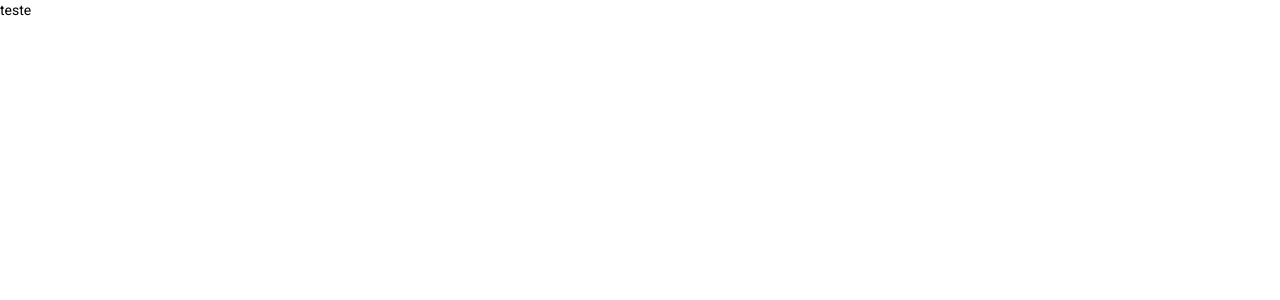
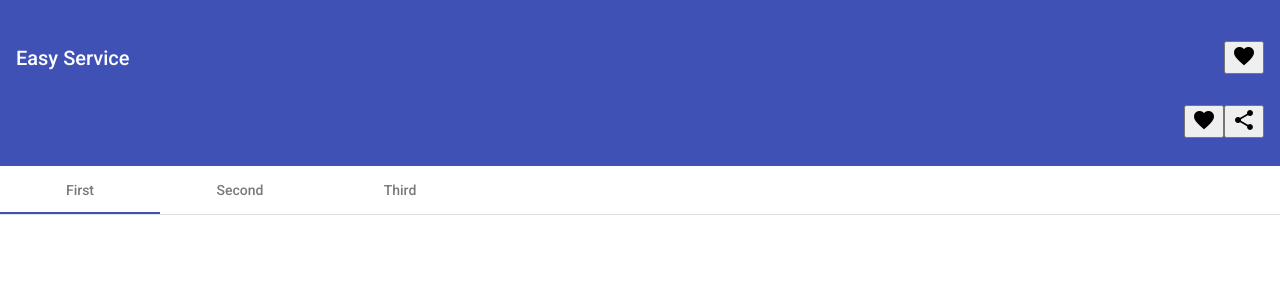
Before and after one commit to matheusnuneso/easy-service, an Angular app: page / in a window 1280 px wide. Shown: the top 300 px of the page. Built offline with nearby package versions, Linux system fonts and the light colour scheme.

Commit message:
add tool bar

```diff
--- a/src/app/app.component.css
+++ b/src/app/app.component.css
@@ -0,0 +1,8 @@
+.example-spacer {
+  flex: 1 1 auto;
+}
+
+mat-toolbar {
+  padding-top: 2%;
+  padding-bottom: 1%;
+}
--- a/src/app/app.component.html
+++ b/src/app/app.component.html
@@ -1 +1,28 @@
-<p>teste</p>
+<mat-toolbar color="primary">
+  <mat-toolbar-row>
+    <span>Easy Service</span>
+    <span class="example-spacer"></span>
+    <button mat-icon-button class="example-icon" aria-label="Example icon-button with menu icon">
+      <mat-icon>favorite</mat-icon>
+    </button>
+  </mat-toolbar-row>
+
+  <mat-toolbar-row>
+    <span class="example-spacer"></span>
+    <button mat-icon-button class="example-icon favorite-icon" aria-label="Example icon-button with heart icon">
+      <mat-icon>favorite</mat-icon>
+    </button>
+    <button mat-icon-button class="example-icon" aria-label="Example icon-button with share icon">
+      <mat-icon>share</mat-icon>
+    </button>
+  </mat-toolbar-row>
+
+</mat-toolbar>
+
+<mat-tab-group>
+  <mat-tab label="First"> </mat-tab>
+  <mat-tab label="Second"> Content 2 </mat-tab>
+  <mat-tab label="Third"> Content 3 </mat-tab>
+</mat-tab-group>
+
+<router-outlet></router-outlet>
```
Also changed, not shown: src/app/app.module.ts (+7 -1 lines).
